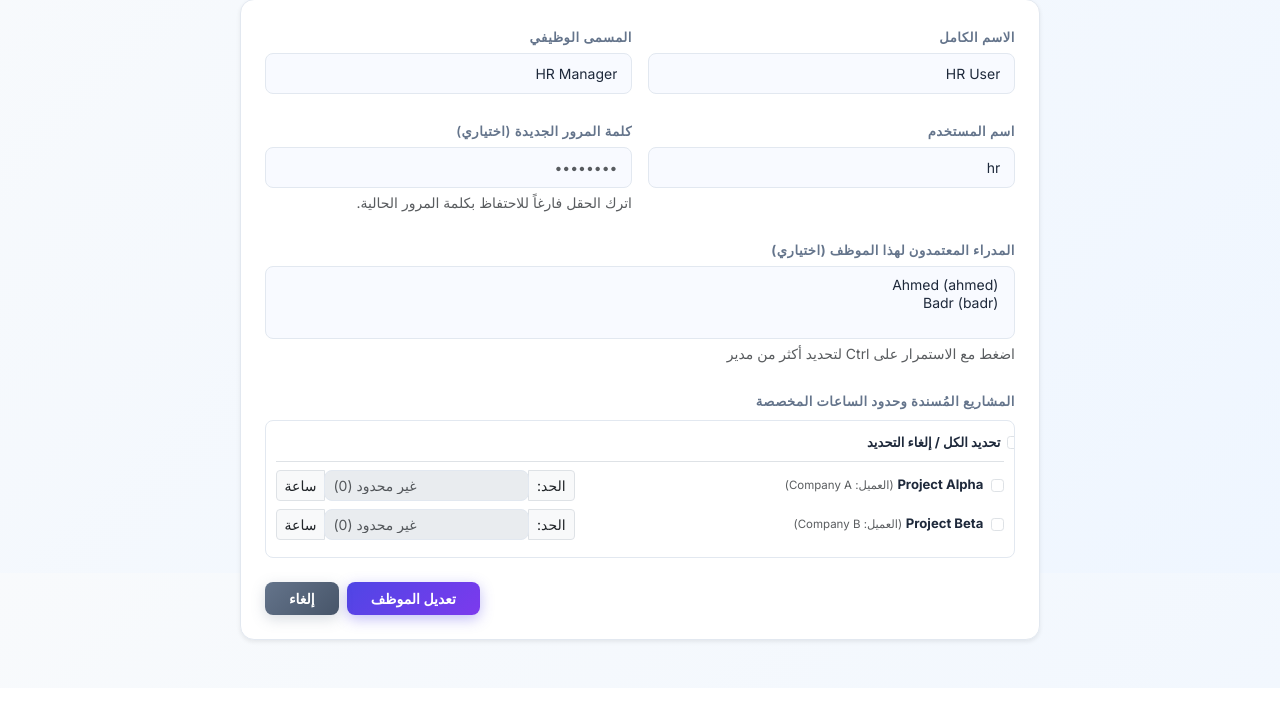
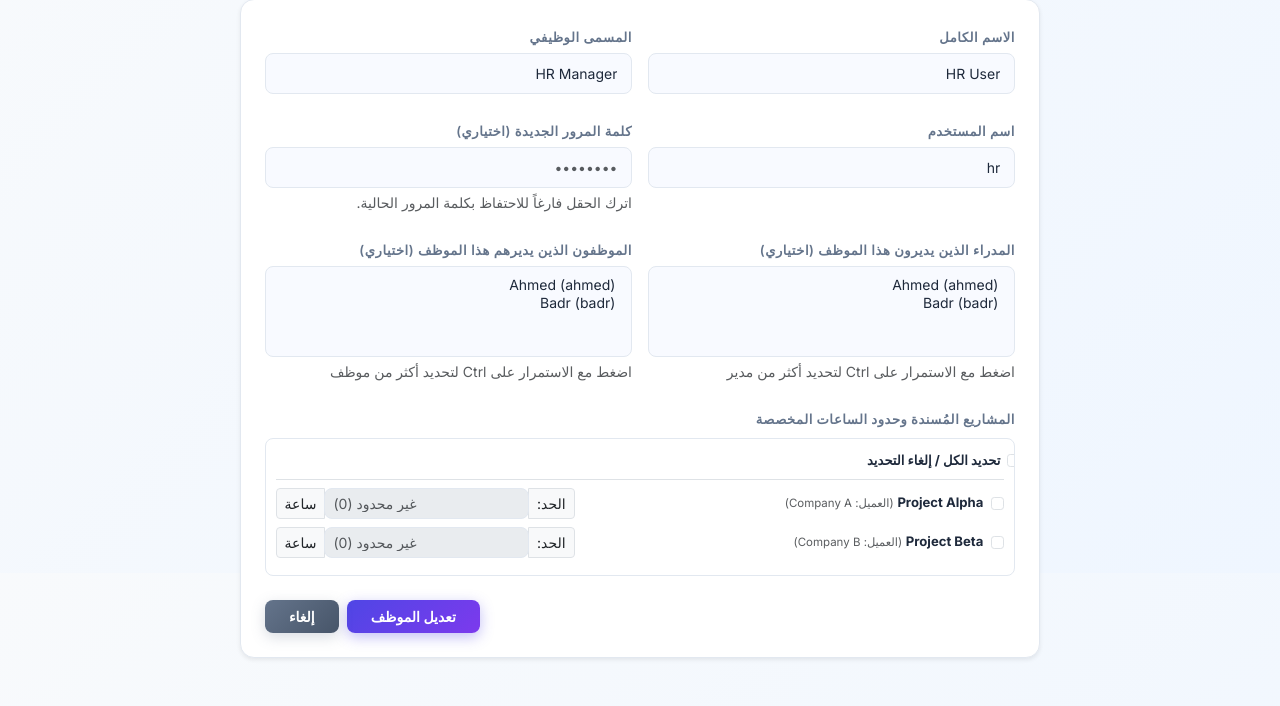
Before and after one commit to ahmadElsharawy/WorkPulse, a Flask app: page /hr/edit/1 in a window 1280 px wide. Shown: the part 227-933 px from the top of the page. Run offline with Flask 3, Linux system fonts and the light colour scheme; a user stored in the database is signed in; data comes from the database, SQL or seed files in the repository.

Commit message:
Release v2.0.3: Add subordinates and managers dual select lists on employee add and edit pages

```diff
--- a/app.py
+++ b/app.py
@@ -1524,6 +1524,7 @@ def add_employee():
         password = request.form['password']
         position = request.form.get('position', '')
         manager_usernames = request.form.getlist('managers')
+        subordinate_usernames = request.form.getlist('subordinates')
         project_ids = request.form.getlist('projects')
         role = 'Employee'
         pwd_hash = bcrypt.generate_password_hash(password).decode('utf-8')
@@ -1543,6 +1544,12 @@ def add_employee():
                         manager_ids.append(mgr_row['id'])
                 set_manager_ids(employee_id, manager_ids)
 
+                # Insert subordinate relationships
+                for sub_name in subordinate_usernames:
+                    sub_row = db.execute('SELECT id FROM users WHERE username = ?', (sub_name,)).fetchone()
+                    if sub_row:
+                        db.execute('INSERT INTO employee_managers (employee_id, manager_id) VALUES (?,?)', (sub_row['id'], employee_id))
+
                 for p_id in project_ids:
                     hours_val = request.form.get(f'allocated_hours_{p_id}', '0').strip()
                     hours = int(hours_val) if hours_val.isdigit() else 0
@@ -1554,7 +1561,7 @@ def add_employee():
         except sqlite3.IntegrityError:
             flash('Username already exists.', 'danger')
 
-    # List all current employees to be chosen as managers
+    # List all current employees to be chosen as managers or subordinates
     employees = db.execute("SELECT * FROM users WHERE role = 'Employee'").fetchall()
     projects = db.execute("SELECT * FROM projects ORDER BY name").fetchall()
     return render_template('add_employee.html', employees=employees, projects=projects)
@@ -1574,6 +1581,7 @@ def edit_employee(user_id):
         position = request.form.get('position', '')
         password = request.form.get('password', '').strip()
         manager_usernames = request.form.getlist('managers')
+        subordinate_usernames = request.form.getlist('subordinates')
         project_ids = request.form.getlist('projects')
 
         try:
@@ -1593,6 +1601,13 @@ def edit_employee(user_id):
                     manager_ids.append(mgr_row['id'])
             set_manager_ids(user_id, manager_ids)
 
+            # Sync subordinate relationships:
+            db.execute('DELETE FROM employee_managers WHERE manager_id = ?', (user_id,))
+            for sub_name in subordinate_usernames:
+                sub_row = db.execute('SELECT id FROM users WHERE username = ?', (sub_name,)).fetchone()
+                if sub_row:
+                    db.execute('INSERT INTO employee_managers (employee_id, manager_id) VALUES (?,?)', (sub_row['id'], user_id))
+
             db.execute('DELETE FROM employee_projects WHERE employee_id = ?', (user_id,))
             for p_id in project_ids:
                 hours_val = request.form.get(f'allocated_hours_{p_id}', '0').strip()
@@ -1605,7 +1620,7 @@ def edit_employee(user_id):
         except sqlite3.IntegrityError:
             flash('Username already exists.', 'danger')
 
-    # List other employees to be chosen as managers
+    # List other employees to be chosen as managers or subordinates
     employees = db.execute("SELECT * FROM users WHERE role = 'Employee' AND id != ?", (user_id,)).fetchall()
     current_mgr_ids = get_manager_ids(user_id)
     current_managers = []
@@ -1614,12 +1629,21 @@ def edit_employee(user_id):
         if r:
             current_managers.append(r['username'])
 
+    # Get current subordinates
+    sub_rows = db.execute('''
+        SELECT u.username
+        FROM users u
+        JOIN employee_managers em ON u.id = em.employee_id
+        WHERE em.manager_id = ?
+    ''', (user_id,)).fetchall()
+    current_subordinates = [r['username'] for r in sub_rows]
+
     projects = db.execute("SELECT * FROM projects ORDER BY name").fetchall()
     current_proj_rows = db.execute("SELECT project_id, allocated_hours FROM employee_projects WHERE employee_id = ?", (user_id,)).fetchall()
     current_project_ids = [r['project_id'] for r in current_proj_rows]
     project_allocations = {r['project_id']: r['allocated_hours'] for r in current_proj_rows}
 
-    return render_template('edit_employee.html', user=user, employees=employees, current_managers=current_managers, projects=projects, current_project_ids=current_project_ids, project_allocations=project_allocations)
+    return render_template('edit_employee.html', user=user, employees=employees, current_managers=current_managers, current_subordinates=current_subordinates, projects=projects, current_project_ids=current_project_ids, project_allocations=project_allocations)
 
 @app.route('/hr/delete/<int:user_id>', methods=['POST'])
 @role_required('HR')
--- a/templates/edit_employee.html
+++ b/templates/edit_employee.html
@@ -35,14 +35,25 @@
       </div>
     </div>
 
-    <div class='mb-4'>
-      <label class='form-label fw-bold'>{{ 'المدراء المعتمدون لهذا الموظف (اختياري)' if current_lang == 'ar' else 'Approved Managers for this Employee (Optional)' }}</label>
-      <select name='managers' class='form-select' multiple size='3'>
-        {% for emp in employees %}
-          <option value='{{ emp.username }}' {% if emp.username in current_managers %}selected{% endif %}>{{ emp.full_name }} ({{ emp.username }})</option>
-        {% endfor %}
-      </select>
-      <div class='form-text'>{{ 'اضغط مع الاستمرار على Ctrl لتحديد أكثر من مدير' if current_lang == 'ar' else 'Hold Ctrl (Windows) or Cmd (Mac) to select multiple.' }}</div>
+    <div class='row mb-4 g-3'>
+      <div class='col-md-6'>
+        <label class='form-label'>{{ 'المدراء الذين يديرون هذا الموظف (اختياري)' if current_lang == 'ar' else 'Managers managing this employee (Optional)' }}</label>
+        <select name='managers' class='form-select' multiple size='4'>
+          {% for emp in employees %}
+            <option value='{{ emp.username }}' {% if emp.username in current_managers %}selected{% endif %}>{{ emp.full_name }} ({{ emp.username }})</option>
+          {% endfor %}
+        </select>
+        <div class='form-text'>{{ 'اضغط مع الاستمرار على Ctrl لتحديد أكثر من مدير' if current_lang == 'ar' else 'Hold Ctrl (Windows) or Cmd (Mac) to select multiple.' }}</div>
+      </div>
+      <div class='col-md-6'>
+        <label class='form-label'>{{ 'الموظفون الذين يديرهم هذا الموظف (اختياري)' if current_lang == 'ar' else 'Subordinates managed by this employee (Optional)' }}</label>
+        <select name='subordinates' class='form-select' multiple size='4'>
+          {% for emp in employees %}
+            <option value='{{ emp.username }}' {% if emp.username in current_subordinates %}selected{% endif %}>{{ emp.full_name }} ({{ emp.username }})</option>
+          {% endfor %}
+        </select>
+        <div class='form-text'>{{ 'اضغط مع الاستمرار على Ctrl لتحديد أكثر من موظف' if current_lang == 'ar' else 'Hold Ctrl (Windows) or Cmd (Mac) to select multiple.' }}</div>
+      </div>
     </div>
 
     <div class='mb-4'>
```
Also changed, not shown: templates/add_employee.html (+19 -8 lines).
